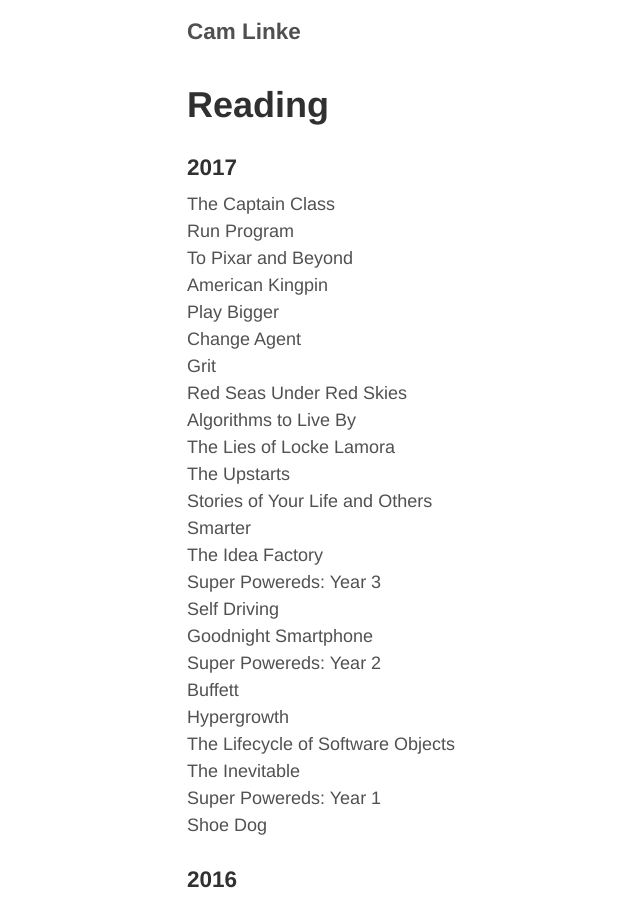
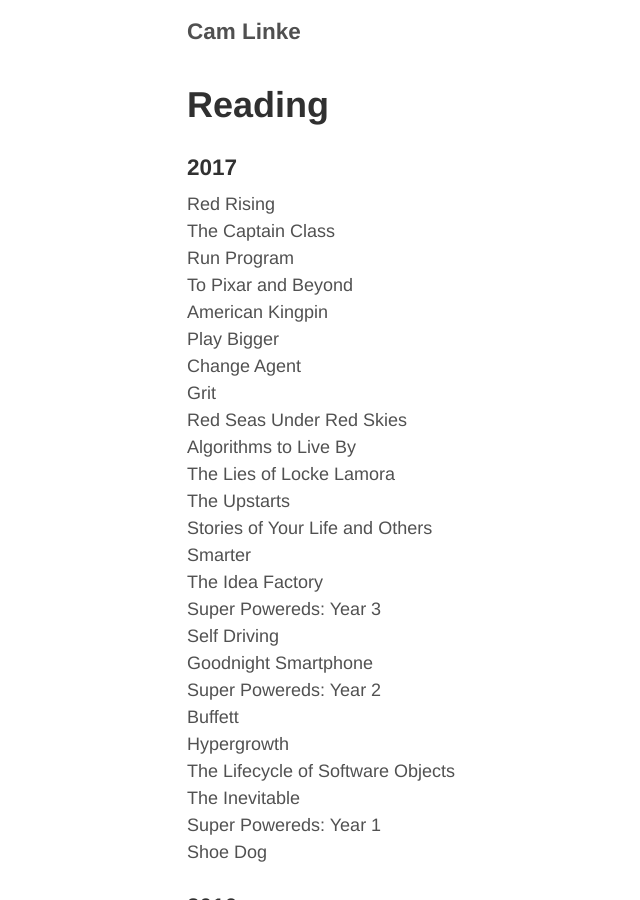
Before and after one commit to camlinke/camlinke.github.io, a Jekyll site: the page built from reading.md, in a window 1280 px wide and 900 px high. Shown: the whole window, without its empty margins (138-778 px from the left). Built offline with Jekyll 4.4.1, drawn with Linux system fonts in a browser that asks for light colours; nearby versions of some CDN libraries.

Commit message:
updated reading

```diff
--- a/reading.md
+++ b/reading.md
@@ -5,6 +5,7 @@
 
 <h3>2017</h3>
 <ul class="frontpage-list">
+    <li>Red Rising</li>
     <li>The Captain Class</li>
     <li>Run Program</li>
     <li>To Pixar and Beyond</li>
```
